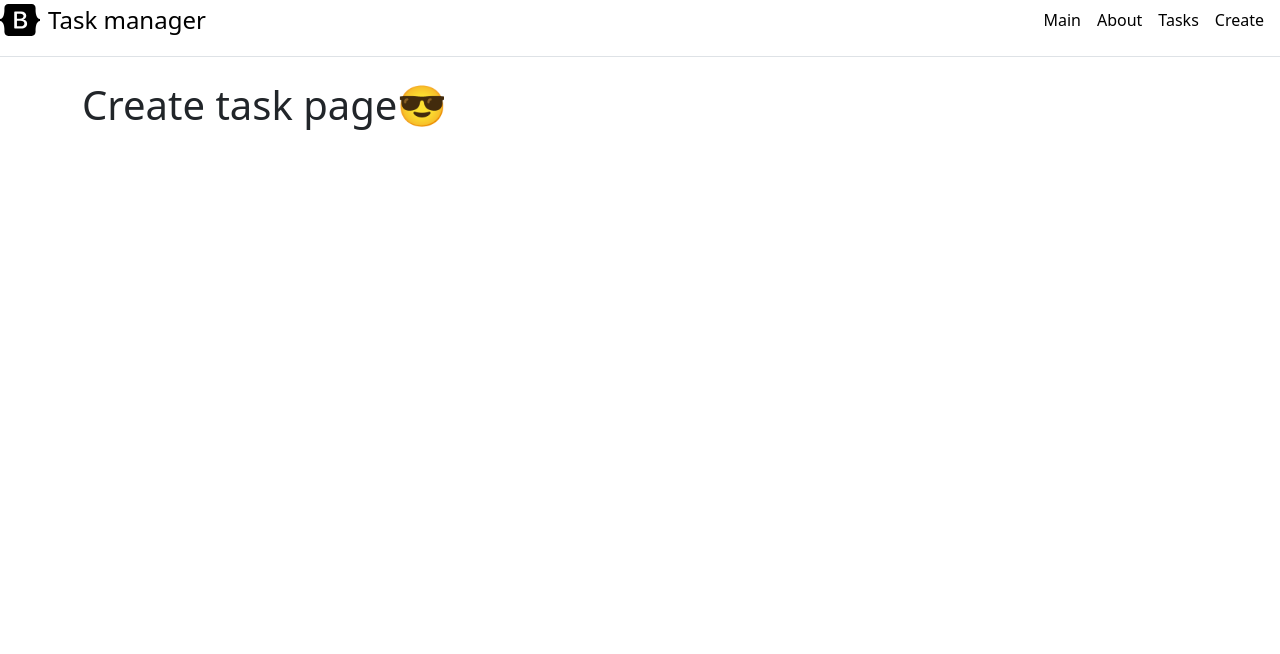
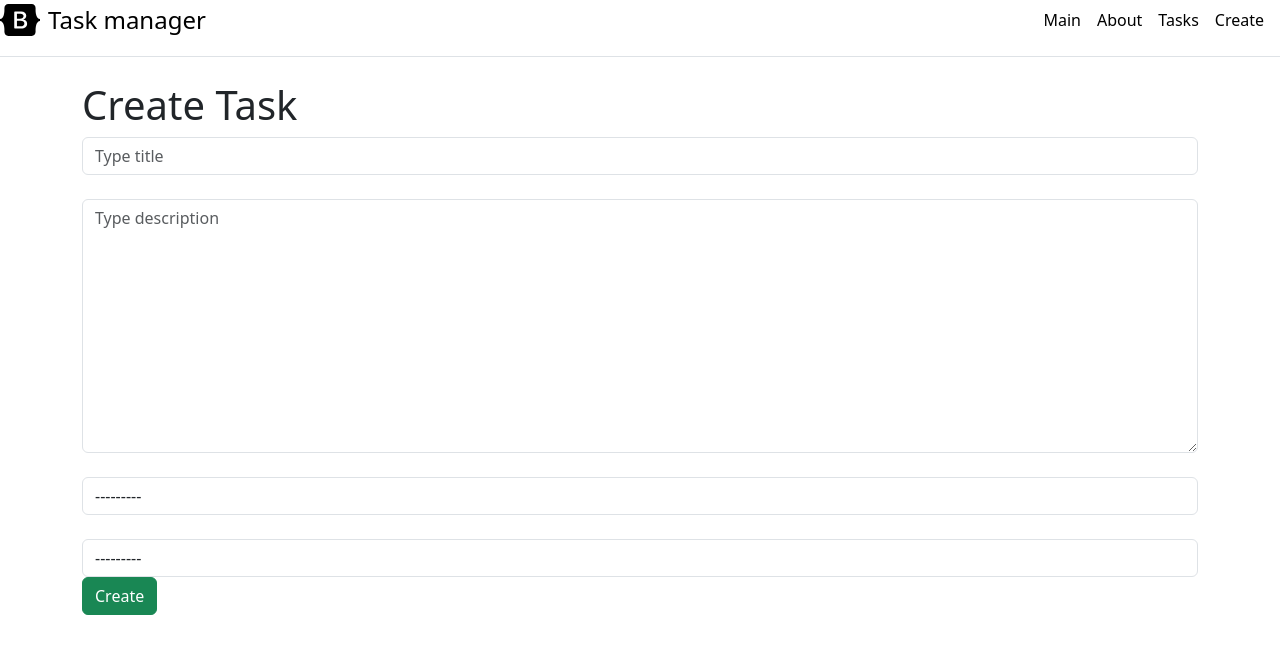
Before and after one commit to LazevAnton/alaziev_taskmanagerDjango, a Django app: template TaskManagement/templates/create_task.html in a window 1280 px wide. Shown: the top 654 px of the page. Run offline with Django 4.2, Linux system fonts and the light colour scheme; the template is opened without the code that fills it: values that come from a table or form of the project are taken from there, others are empty.

Commit message:
html template create task

```diff
--- a/TaskManagement/templates/create_task.html
+++ b/TaskManagement/templates/create_task.html
@@ -3,5 +3,15 @@
     {{ "title" }}
 {% endblock %}
 {% block content %}
-    <h1>Create task page😎</h1>
+    <h1>
+        Create Task
+    </h1>
+    <form method="post">
+        {% csrf_token %}
+        {{ form.title }}<br>
+        {{ form.description }}<br>
+        {{ form.reporter }}<br>
+        {{ form.assignee }}
+        <button type="submit" class="btn btn-success">Create</button>
+    </form>
 {% endblock %}
```
